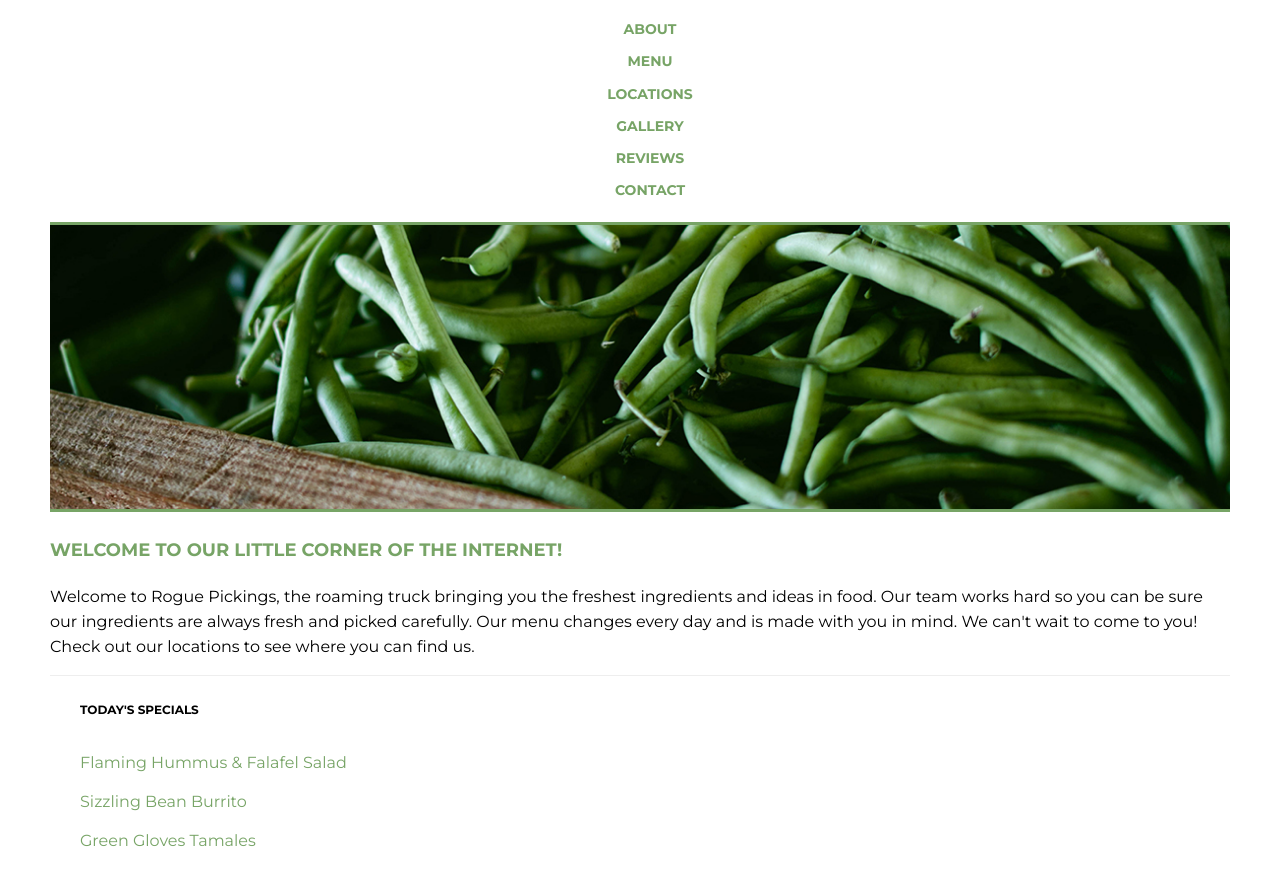
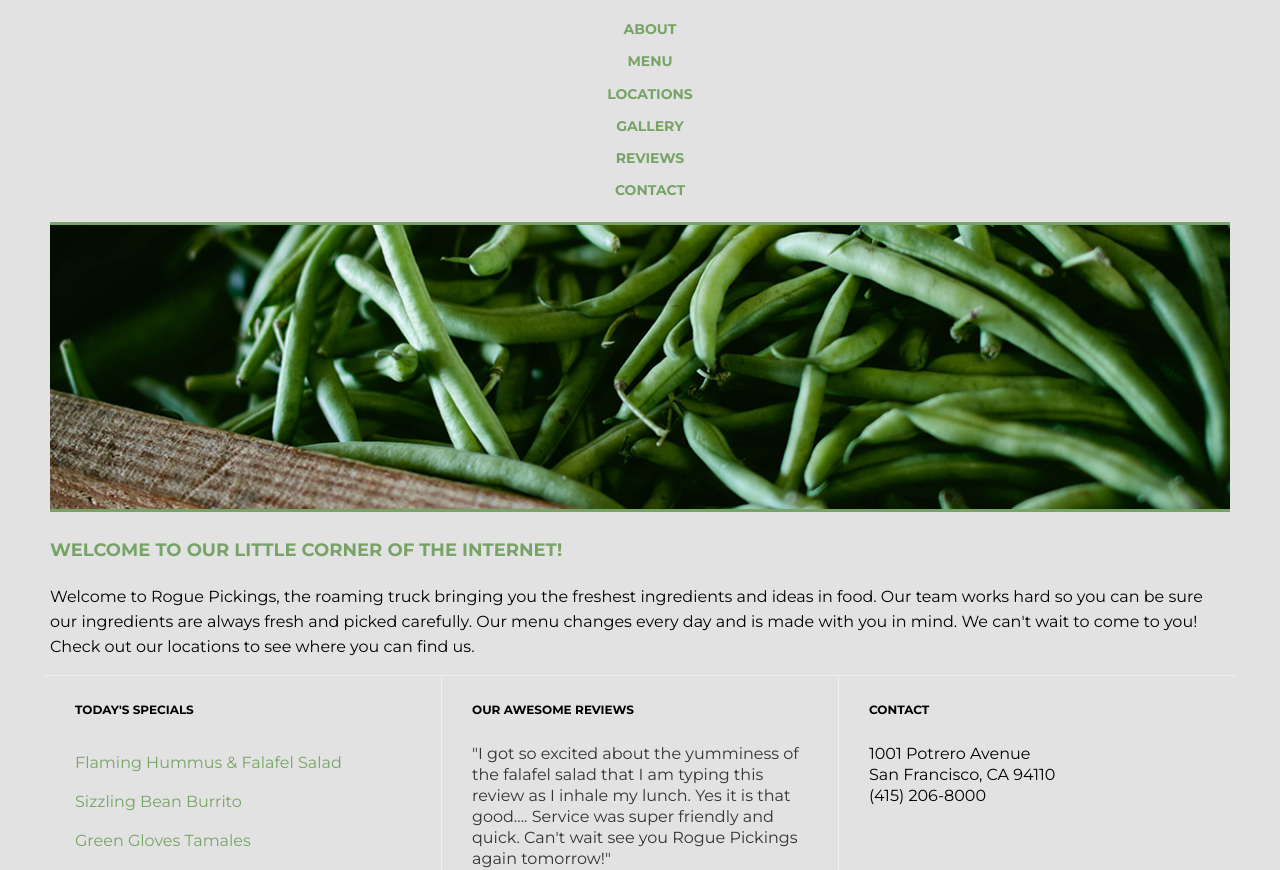
Before and after one commit to MattPahuta/sc-rogue, a plain HTML site: page index.html in a window 1280 px wide. Shown: the part 83-953 px from the top of the page. Drawn offline with Linux system fonts and the light colour scheme.

Commit message:
Update to html and initial media queries

```diff
--- a/css/main.css
+++ b/css/main.css
@@ -15,6 +15,7 @@ body {
 	display: flex;
 	justify-content: center;
 	align-items: center;
+	background-color: rgb(226, 226, 226);
 }
 
 .page-container {
@@ -148,23 +149,31 @@ nav ul li a{
 
 /* Bottom Section Styles */
 
-.section-one,
-.section-two,
-.section-three {
+.flex-grid {
+	display: flex;
+	justify-content: center;
+	flex-wrap: wrap;
+	flex-direction: row;
+	align-items: center;
 	width: 100%;
+	/* padding: 0 10px; */
+}
+
+.flex-grid-one,
+.flex-grid-two,
+.flex-grid-three {
+	width: 100%;
+	/* width: 33%; */
 	height: auto;
-	/* float: left; */
 	border-top: 1px solid #eee;
 }
 
-.section-one h4 {
+.flex-grid-one h4 {
 	padding: 10px 30px;
 }
 
-
-
-.section-two h4,
-.section-three h4 {
+.flex-grid-two h4,
+.flex-grid-three h4 {
 	padding: 10px 30px;
 }
 
@@ -209,7 +218,24 @@ footer span {
 
 /* Tablet Styles */
 
-
+@media screen and (min-width: 768px) {
+	.flex-grid-one,
+	.flex-grid-two,
+	.flex-grid-three {
+		/* width: 100%; */
+		width: 33%;
+		height: 25vh;
+		border-top: 1px solid #eee;
+		border-bottom: 1px solid #eee;
+	}
+	.flex-grid-two {
+		border-left: 1px solid #eee;
+		border-right: 1px solid #eee;
+	}
+	footer {
+		margin-top: 20px;
+	}
+}
 
 
 /* Desktop Styles */
--- a/index.html
+++ b/index.html
@@ -54,9 +54,10 @@
                 </section>
             </div>
 
-            <div class="flex-container">
             <section class="bottom-section">
-                    <div class="section-one">
+                <div class="flex-grid">
+
+                        <div class="flex-grid-one">
                             <h4>Today's Specials</h4>
                             <ul class="menu">
                                 <li>Flaming Hummus &amp; Falafel Salad</li>
@@ -64,17 +65,20 @@
                                 <li>Green Gloves Tamales</li>
                             </ul>
                         </div>
-                    <div class="section-two">
+
+                        <div class="flex-grid-two">
                             <h4>Our Awesome Reviews</h4>
                             <p class="reviews">"I got so excited about the yumminess of the falafel salad that I am typing this review as I inhale my lunch. Yes it is that good.... Service was super friendly and quick. Can't wait see you Rogue Pickings again tomorrow!"</p>
                         </div>
-                    <div class="section-three"><h4>Contact</h4>
+
+                        <div class="flex-grid-three"><h4>Contact</h4>
                             <p class="address">1001 Potrero Avenue<br>
                                 San Francisco, CA 94110<br>
                                 (415) 206-8000 </p>
                         </div>
+
+                </div>
             </section>
-            </div>
 
             <div class="flex-container">
                 <footer>
```
Lines whose indentation alone changed are shown as unchanged.
